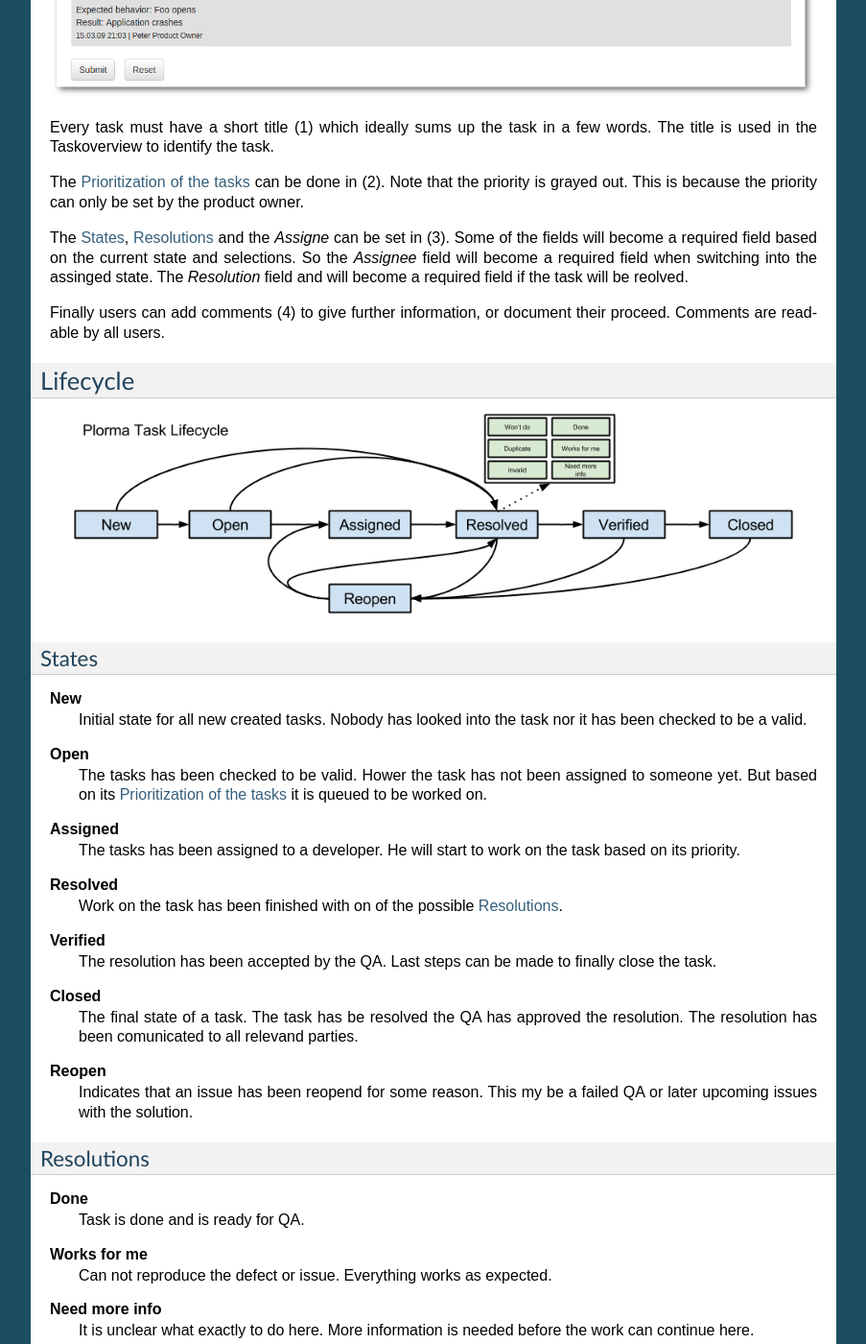
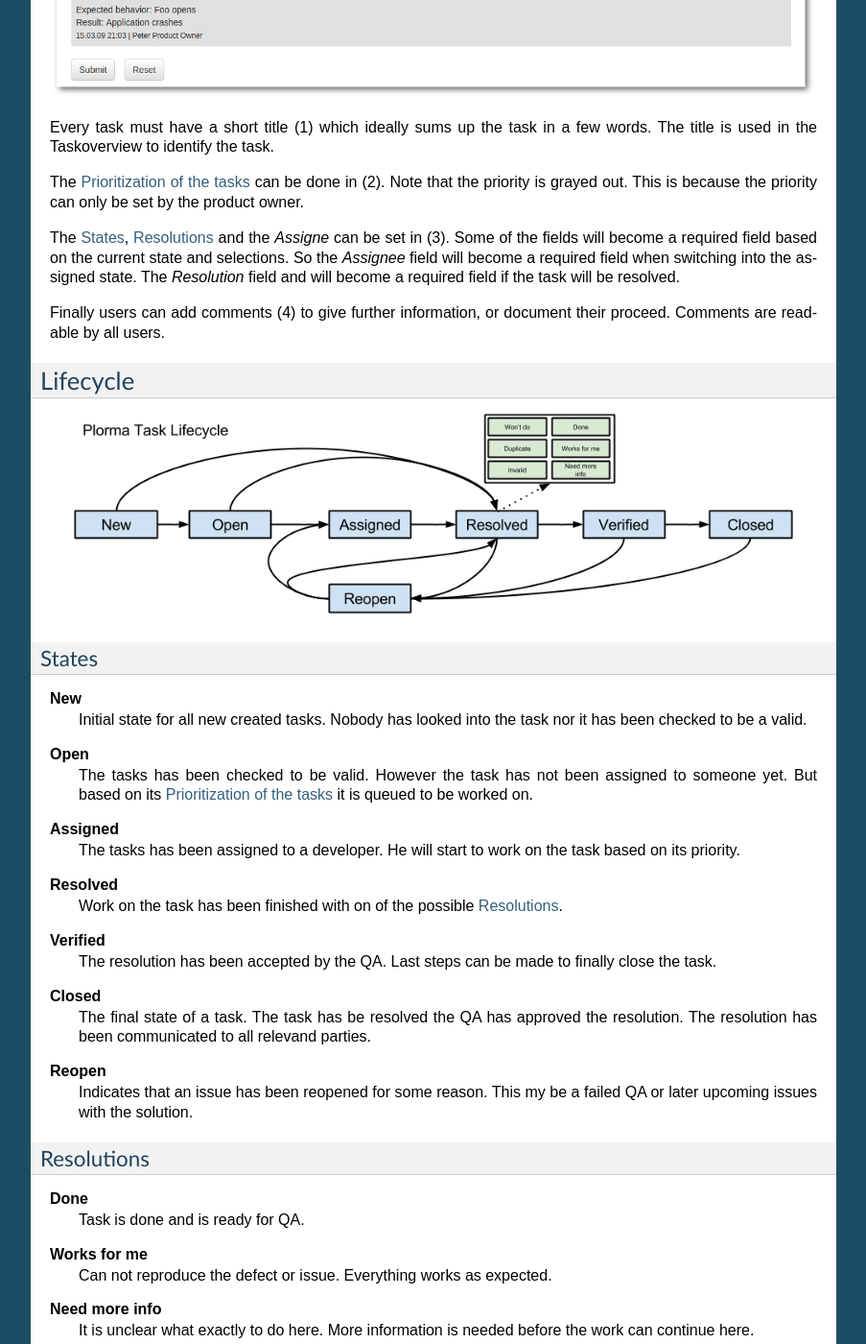
Before and after one commit to toirl/plorma, a Sphinx documentation site: the page built from docs/source/userguide/task.rst, in a window 1280 px wide and 1400 px high, scrolled down 445 px. Shown: the whole window at 96% size, without its empty margins (198-1101 px from the left). Built offline with Sphinx 7.4.7, drawn with Linux system fonts in a browser that asks for light colours; some of the changed text lies outside the part shown.

Commit message:
Typos in documentation

```diff
--- a/docs/source/userguide/task.rst
+++ b/docs/source/userguide/task.rst
@@ -14,8 +14,8 @@ out. This is because the priority can only be set by the product owner.
 The :ref:`task_states`, :ref:`task_resolution` and the *Assigne* can be set in
 (3). Some of the fields will become a required field based on the current
 state and selections. So the *Assignee* field will become a required field
-when switching into the assinged state.  The *Resolution* field and will
-become a required field if the task will be reolved.
+when switching into the assigned state.  The *Resolution* field and will
+become a required field if the task will be resolved.
 
 Finally users can add comments (4) to give further information, or document
 their proceed. Comments are readable by all users.
@@ -37,7 +37,7 @@ States
         into the task nor it has been checked to be a valid.
 
 **Open**
-        The tasks has been checked to be valid. Hower the task has not been
+        The tasks has been checked to be valid. However the task has not been
         assigned to someone yet. But based on its :ref:`task_priority` it is
         queued to be worked on.
 
@@ -54,11 +54,11 @@ States
 
 **Closed**
         The final state of a task. The task has be resolved the QA has
-        approved the resolution. The resolution has been comunicated to all
+        approved the resolution. The resolution has been communicated to all
         relevand parties.
 
 **Reopen**
-        Indicates that an issue has been reopend for some reason. This my be a
+        Indicates that an issue has been reopened for some reason. This my be a
         failed QA or later upcoming issues with the solution.
 
 .. _task_resolution:
```
Also changed, not shown: other parts of docs/source/userguide/task.rst (+1 -1 lines).
